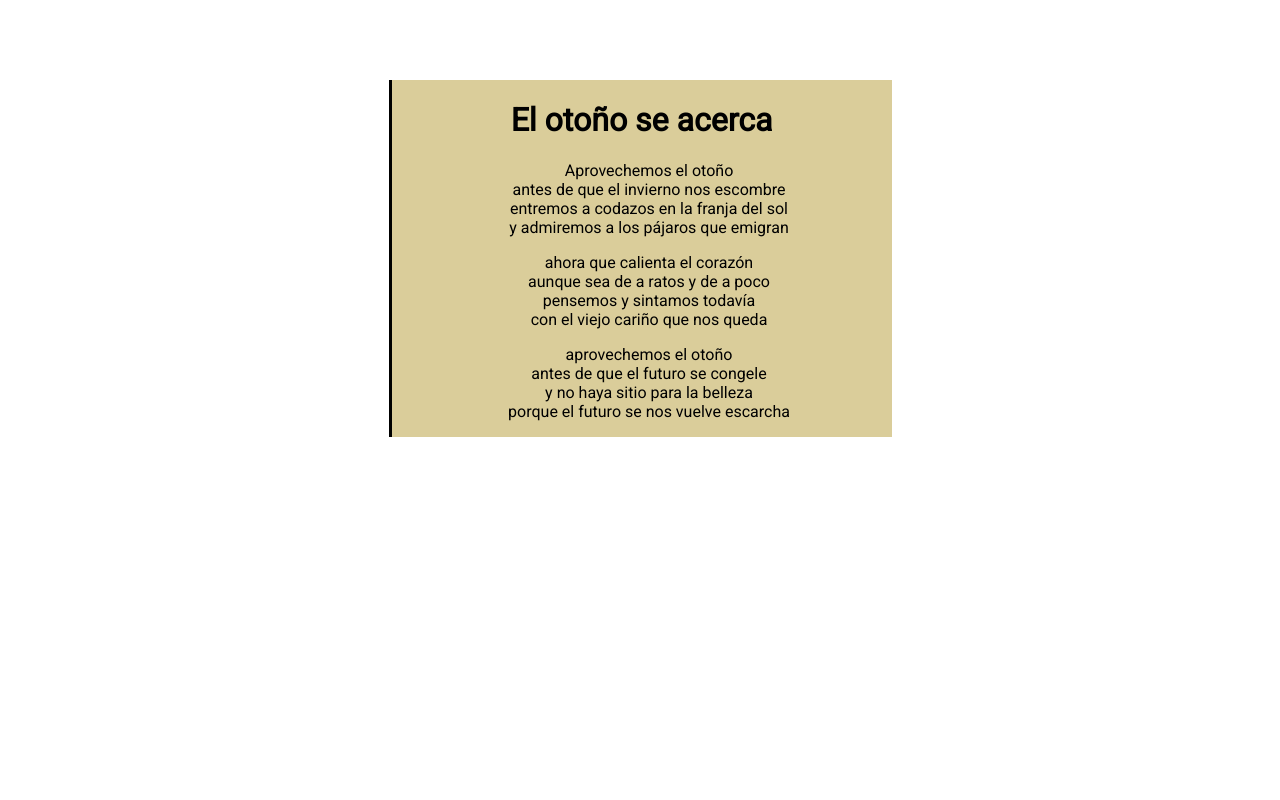
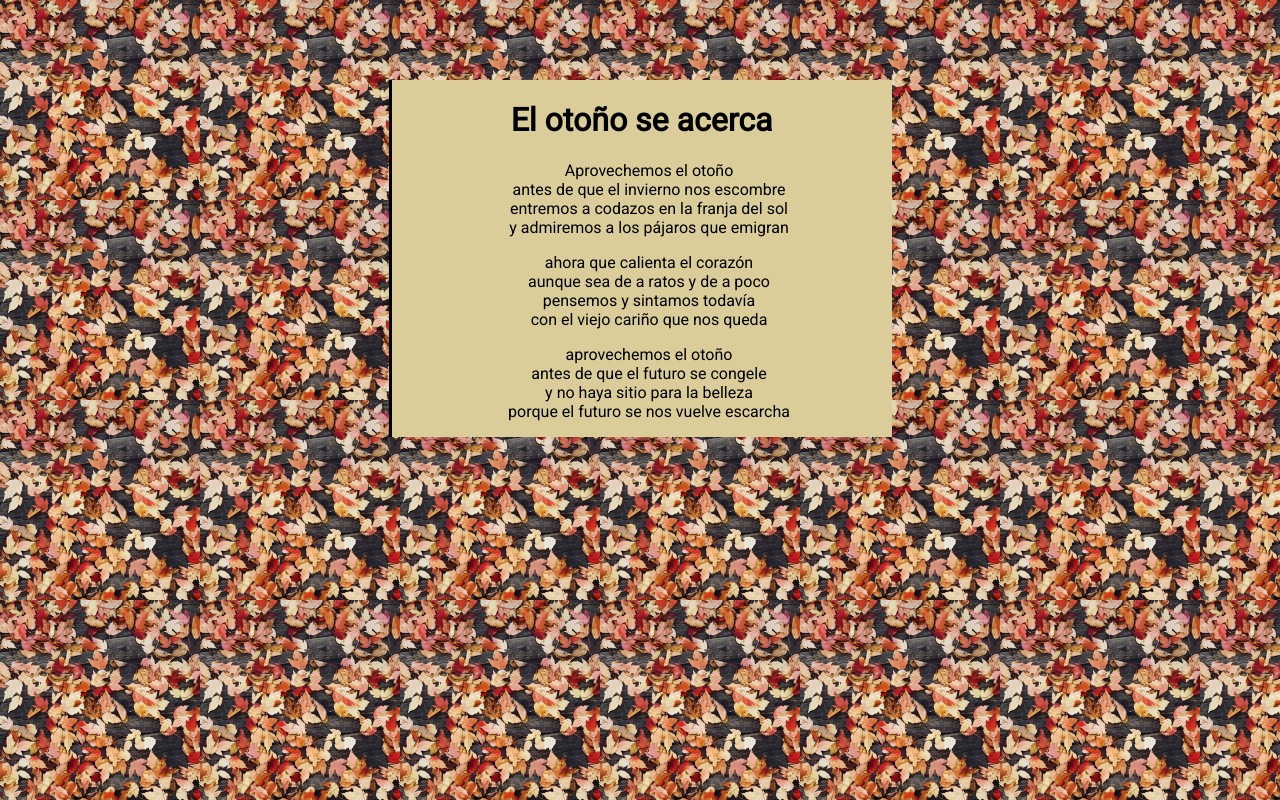
Before and after one commit to Ilianes/otonio, a plain HTML site: page index.html in a window 1280 px wide. Drawn offline with Linux system fonts and the light colour scheme.

Commit message:
Update style.css

```diff
--- a/style.css
+++ b/style.css
@@ -30,7 +30,7 @@ h1 {
 
 
 body {
-    background-image: url('imagenes/wpp.jpg');
+    background-image: url('wpp.jpg');
     background-size: 200px;
     width: 500px;
     height: 200px;
```
